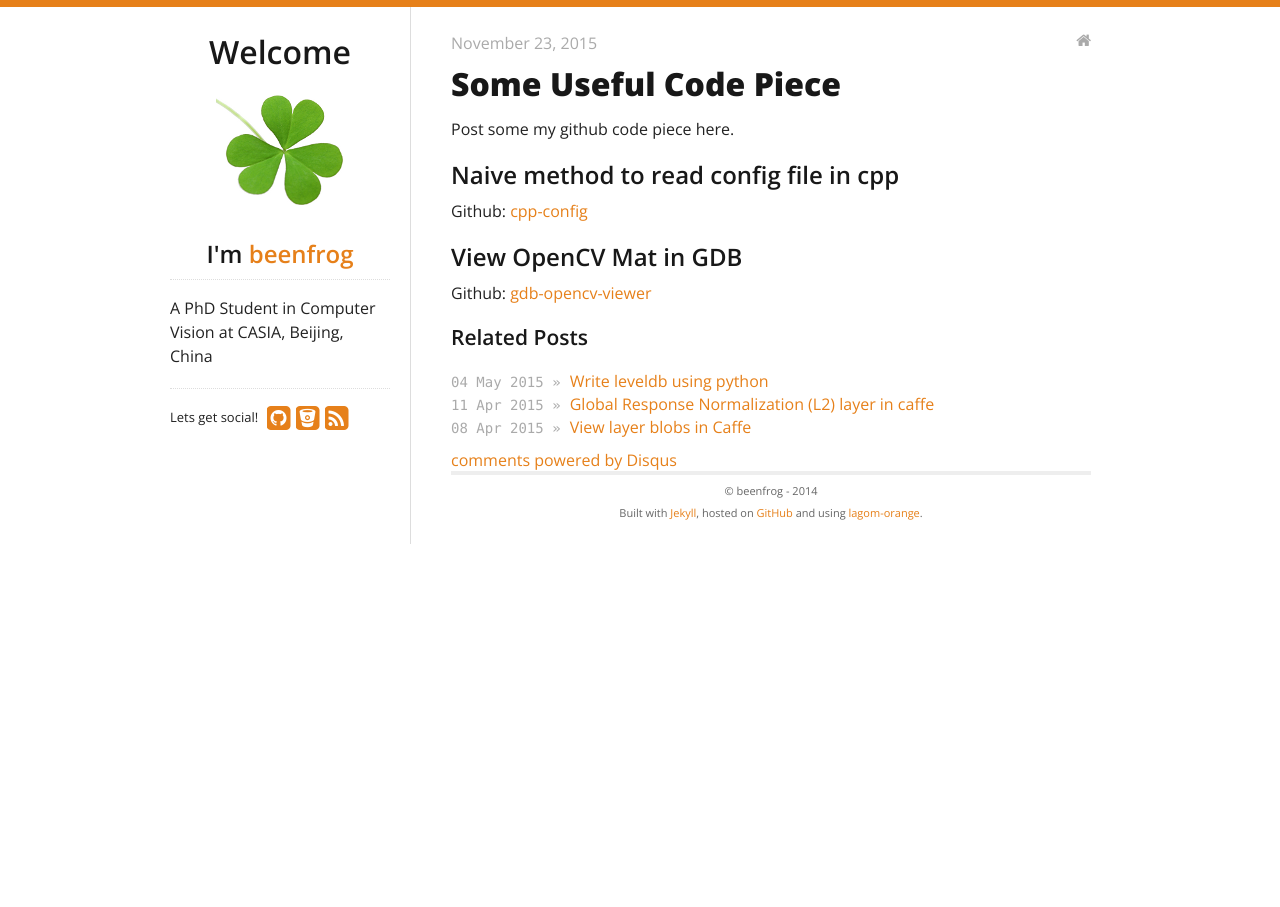
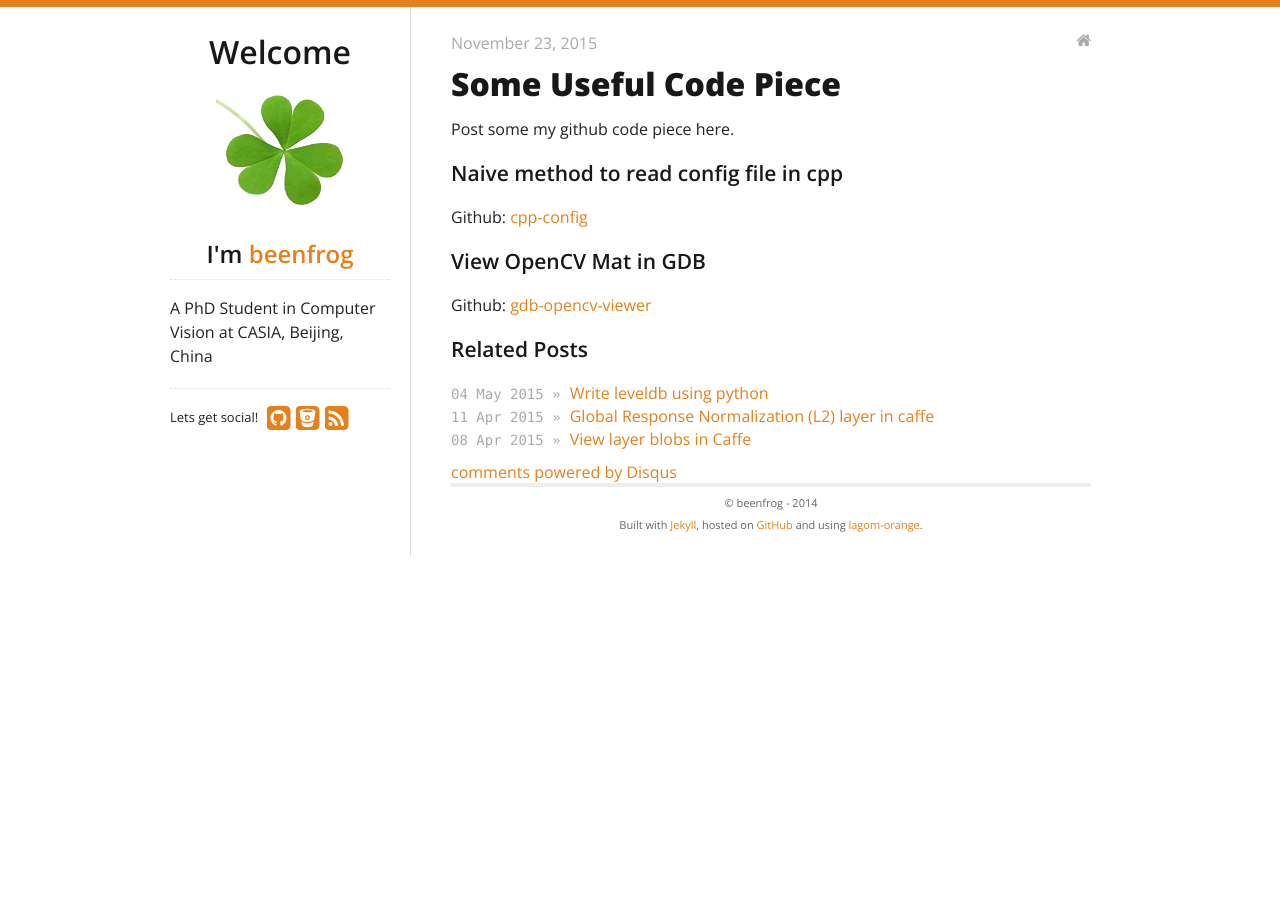
Before and after one commit to beenfrog/beenfrog.github.io, a Jekyll site: the page built from _posts/2015-11-23-some-useful-code-piece.md, in a window 1280 px wide. Built offline with Jekyll 4.4.1, drawn with Linux system fonts in a browser that asks for light colours; nearby versions of some CDN libraries; Markdown is read by kramdown in place of the engine named in the settings; comment, search, counter and statistics services are not loaded.

Commit message:
head with smller font

```diff
--- a/_posts/2015-11-23-some-useful-code-piece.md
+++ b/_posts/2015-11-23-some-useful-code-piece.md
@@ -7,8 +7,8 @@ comments: true
 ---
 Post some my github code piece here.
 
-## Naive method to read config file in cpp
+### Naive method to read config file in cpp
 Github: [cpp-config](https://github.com/beenfrog/cpp-config)
 
-## View OpenCV Mat in GDB
+### View OpenCV Mat in GDB
 Github: [gdb-opencv-viewer](https://github.com/beenfrog/gdb-opencv-viewer)
```
